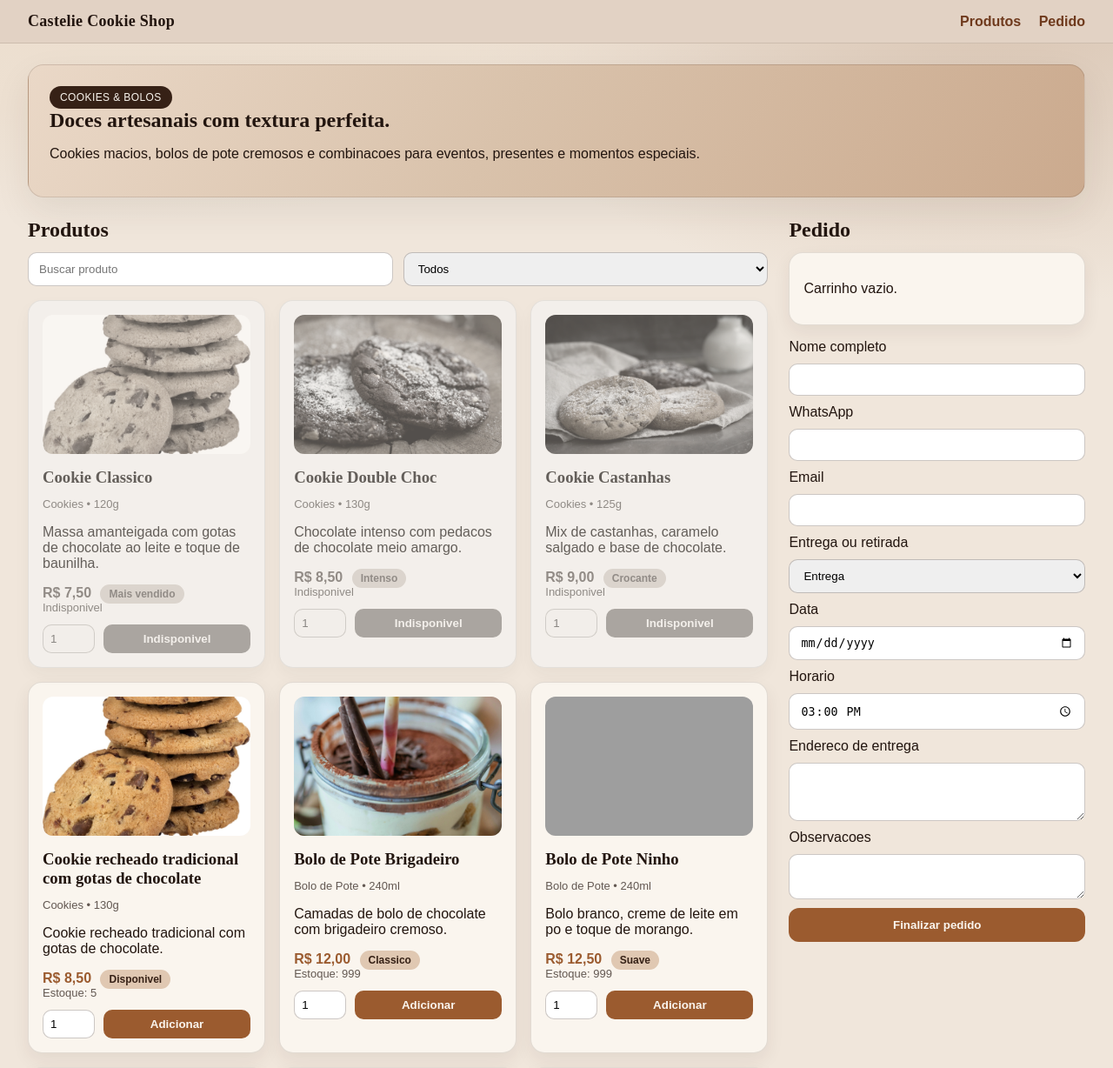
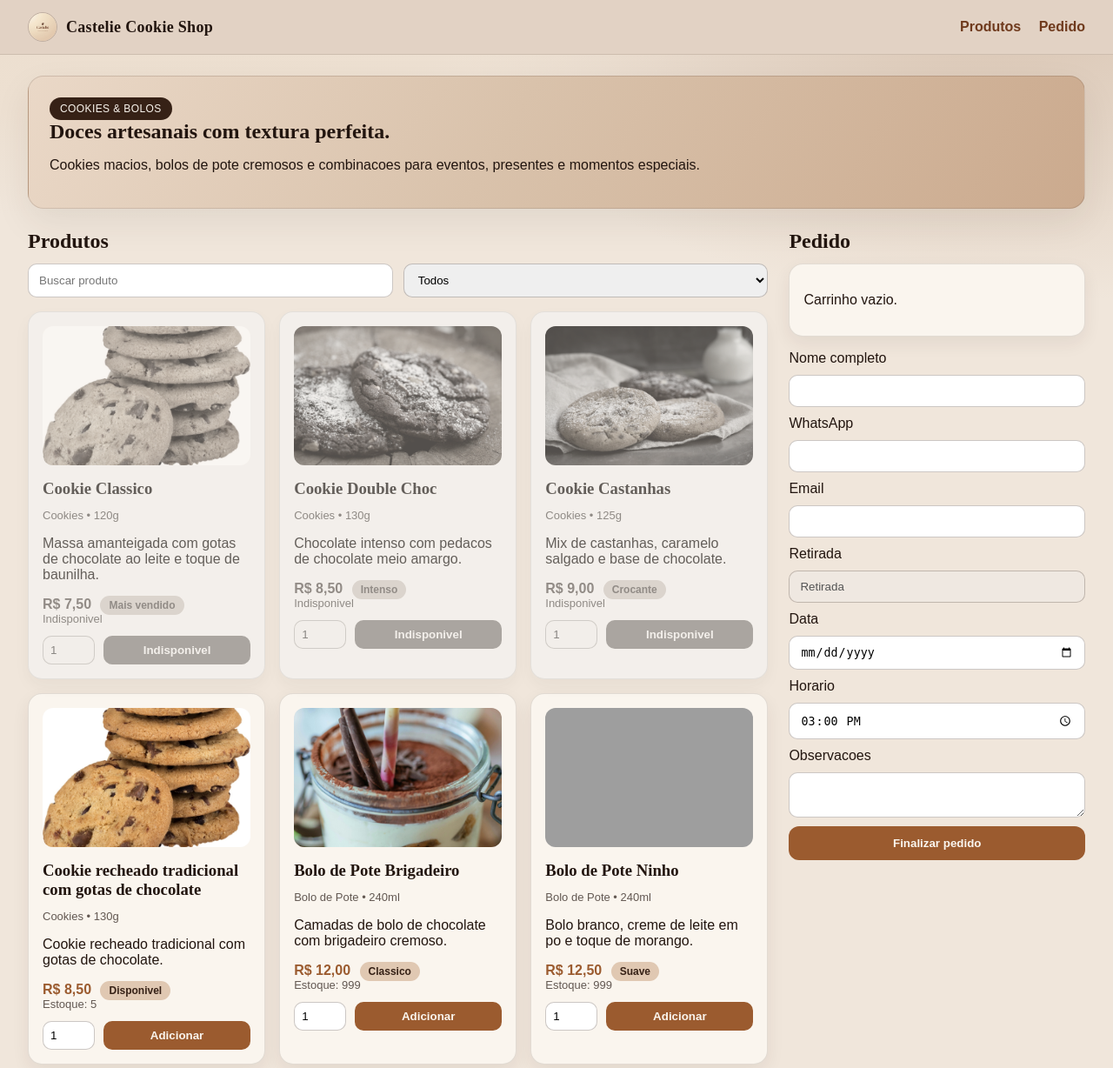
Before and after one commit to felipepereira160-a11y/CastelieCookieShop, a FastAPI app: page / in a window 1280 px wide. Shown: the top 1228 px of the page at 87% size. Run offline with FastAPI, Linux system fonts and the light colour scheme; grey boxes are pictures that could not be loaded.

Commit message:
Remove delivery option and add logo

```diff
--- a/fastapi_app/main.py
+++ b/fastapi_app/main.py
@@ -389,10 +389,8 @@ async def create_order(payload: Dict[str, Any]):
     if not name or not whatsapp:
         return JSONResponse({"ok": False, "message": "Nome e WhatsApp sao obrigatorios."}, status_code=400)
 
-    delivery_type = payload.get("delivery_type") or "Entrega"
-    address = (payload.get("address") or "").strip()
-    if delivery_type == "Entrega" and not address:
-        return JSONResponse({"ok": False, "message": "Endereco de entrega obrigatorio."}, status_code=400)
+    delivery_type = "Retirada"
+    address = ""
 
     # inventory check
     catalog = load_catalog()
@@ -419,7 +417,7 @@ async def create_order(payload: Dict[str, Any]):
     _commit_with_notice(["data/catalog.json"], "Atualizar estoque")
 
     subtotal = float(payload.get("subtotal") or 0)
-    delivery_fee = 8.0 if delivery_type == "Entrega" else 0.0
+    delivery_fee = 0.0
     total = subtotal + delivery_fee
 
     now = dt.datetime.now()
--- a/fastapi_app/static/styles.css
+++ b/fastapi_app/static/styles.css
@@ -40,6 +40,17 @@ h1, h2, h3 {
   font-size: 18px;
   font-weight: 600;
   letter-spacing: 0.3px;
+  display: flex;
+  align-items: center;
+  gap: 10px;
+}
+
+.brand-logo {
+  width: 34px;
+  height: 34px;
+  object-fit: cover;
+  border-radius: 50%;
+  border: 1px solid rgba(54, 33, 22, 0.2);
 }
 
 .top-nav nav a {
--- a/fastapi_app/templates/index.html
+++ b/fastapi_app/templates/index.html
@@ -8,7 +8,10 @@
   </head>
   <body>
     <header class="top-nav">
-      <div class="brand">Castelie Cookie Shop</div>
+      <div class="brand">
+        <img src="/static/logo.jpeg" alt="Castelie Cookie Shop" class="brand-logo" />
+        <span>Castelie Cookie Shop</span>
+      </div>
       <nav>
         <a href="#produtos">Produtos</a>
         <a href="#pedido">Pedido</a>
@@ -44,20 +47,15 @@
           <label>Email</label>
           <input name="email" type="email" />
 
-          <label>Entrega ou retirada</label>
-          <select name="delivery_type">
-            <option value="Entrega">Entrega</option>
-            <option value="Retirada">Retirada</option>
-          </select>
+          <label>Retirada</label>
+          <input type="text" value="Retirada" disabled />
+          <input type="hidden" name="delivery_type" value="Retirada" />
 
           <label>Data</label>
           <input name="delivery_date" type="date" />
 
           <label>Horario</label>
           <input name="delivery_time" type="time" value="15:00" />
-
-          <label>Endereco de entrega</label>
-          <textarea name="address" rows="3"></textarea>
 
           <label>Observacoes</label>
           <textarea name="notes" rows="2"></textarea>
```
Also changed, not shown: fastapi_app/static/logo.jpeg (added).
